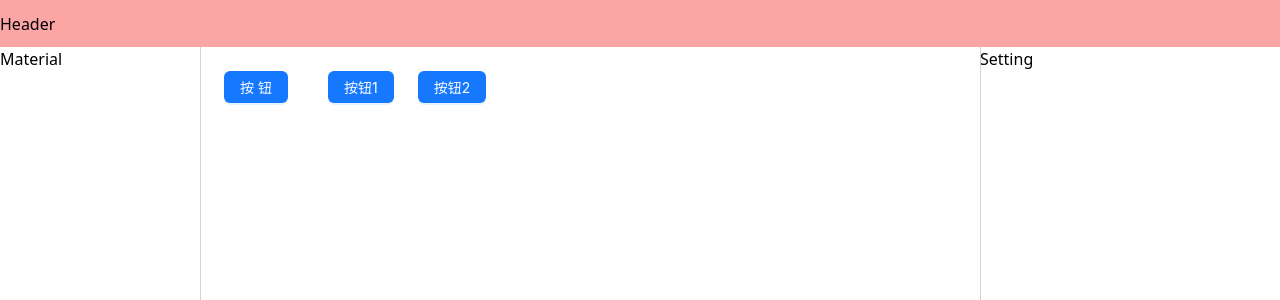
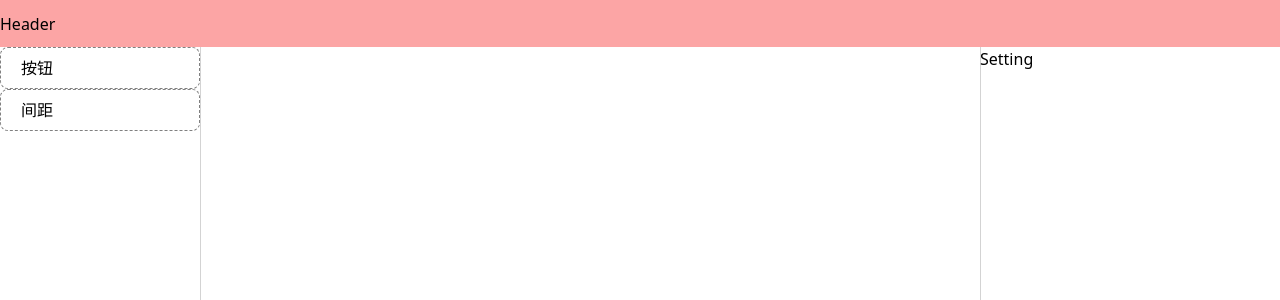
Before and after one commit to Lxhouse/ohda, a React (Vite) app: page / in a window 1280 px wide. Shown: the top 300 px of the page. Built offline with nearby package versions, Linux system fonts and the light colour scheme.

Commit message:
feat: 组件增加了可拖拽能力

```diff
--- a/package.json
+++ b/package.json
@@ -13,6 +13,8 @@
     "allotment": "^1.20.2",
     "antd": "^5.18.3",
     "react": "^18.3.1",
+    "react-dnd": "^16.0.1",
+    "react-dnd-html5-backend": "^16.0.1",
     "react-dom": "^18.3.1"
   },
   "devDependencies": {
--- /dev/null
+++ b/src/editor/common/component-item.tsx
@@ -0,0 +1,47 @@
+import { useDrag } from 'react-dnd';
+import { ItemType } from '@/editor/item-type';
+interface IComponentItemProps {
+  // 组件名称
+  name: string;
+  // 组件描述
+  description: string;
+  // 拖拽结束回调
+  onDragEnd: any;
+}
+const ComponentItem: React.FC<IComponentItemProps> = ({
+  name,
+  description,
+  onDragEnd,
+}) => {
+  const [{ isDragging }, drag] = useDrag(() => ({
+    type: name,
+    collect: (monitor) => ({
+      isDragging: monitor.isDragging(),
+      handlerId: monitor.getHandlerId(),
+    }),
+    end: (_, monitor) => {
+      const dropResult = monitor.getDropResult();
+      console.log(dropResult, 'dropResult');
+      if (!dropResult) return;
+      onDragEnd &&
+        onDragEnd({
+          name,
+          props: name === ItemType.Button ? { children: '按钮' } : {},
+          ...dropResult,
+        });
+    },
+  }));
+  return (
+    <div
+      ref={drag}
+      className={[
+        'border-dashed border-[1px] border-[gray] bg-white cursor-move py-[8px] px-[20px] rounded-lg',
+        isDragging ? 'opacity-40' : 'opacity-100',
+      ].join(' ')}
+    >
+      {description}
+    </div>
+  );
+};
+
+export default ComponentItem;
--- /dev/null
+++ b/src/editor/item-type.ts
@@ -0,0 +1,5 @@
+// src/editor/item-type.ts
+export const ItemType = {
+  Button: 'Button',
+  Space: 'Space',
+};
--- a/src/editor/layouts/material/index.tsx
+++ b/src/editor/layouts/material/index.tsx
@@ -1,6 +1,25 @@
+import ComponentItem from '@/editor/common/component-item';
+import { ItemType } from '@/editor/item-type';
 import React from 'react';
 const Material: React.FC = () => {
-  return <div>Material</div>;
+  const onDragEnd = (dropResult: any) => {
+    console.log(dropResult);
+  };
+
+  return (
+    <div>
+      <ComponentItem
+        onDragEnd={onDragEnd}
+        name={ItemType.Button}
+        description="按钮"
+      />
+      <ComponentItem
+        onDragEnd={onDragEnd}
+        name={ItemType.Space}
+        description="间距"
+      />
+    </div>
+  );
 };
 
 export default Material;
--- a/src/editor/layouts/stage/index.tsx
+++ b/src/editor/layouts/stage/index.tsx
@@ -1,5 +1,7 @@
 import React from 'react';
+import { useDrop } from 'react-dnd';
 import { Button, Space } from 'antd';
+import { ItemType } from '@/editor/item-type';
 
 interface IComponent {
   id: string;
@@ -8,63 +10,49 @@ interface IComponent {
   children?: IComponent[];
 }
 
-const components: IComponent[] = [
-  {
-    id: '1',
-    name: 'Button',
-    props: {
-      type: 'primary',
-      children: '按钮',
-    },
-  },
-  {
-    id: '2',
-    name: 'Space',
-    props: {
-      className: 'ml-10',
-      size: 'large',
-    },
-    children: [
-      {
-        id: '3',
-        name: 'Button',
-        props: {
-          type: 'primary',
-          children: '按钮1',
-        },
-      },
-      {
-        id: '4',
-        name: 'Button',
-        props: {
-          type: 'primary',
-          children: '按钮2',
-        },
-      },
-    ],
-  },
-];
-
 const ComponentMap: Record<string, React.ElementType> = {
   Button,
   Space,
 };
 
+const Stage: React.FC = () => {
+  const components: IComponent[] = [];
+  /** 渲染组件 */
   const renderComponents = (components: IComponent[]): React.ReactNode => {
     return components.map((component) => {
       const ComponentType = ComponentMap[component.name];
-    if (!ComponentType) return null;
+      if (!ComponentType) return;
 
       return React.createElement(
         ComponentType,
-      component.props,
+        { key: component.id, id: component.id, ...component.props },
         component.props.children || renderComponents(component.children || [])
       );
     });
   };
-
-const Stage: React.FC = () => {
-  return <div className="p-[24px]">{renderComponents(components)}</div>;
+  const [{ canDrop }, drag] = useDrop(() => ({
+    //可接受的元素类型
+    accept: [ItemType.Button, ItemType.Space],
+    drop: (_, monitor) => {
+      const didDrop = monitor.didDrop();
+      if (didDrop) return;
+      return { id: 0 };
+    },
+    collect: (monitor) => ({
+      canDrop: monitor.canDrop(),
+    }),
+  }));
+  return (
+    <div
+      ref={drag}
+      className={[
+        'p-[24px] h-[100%]',
+        canDrop ? ` border-2 border-solid border-gray-500` : '',
+      ].join(' ')}
+    >
+      {renderComponents(components)}
+    </div>
+  );
 };
 
 export default Stage;
--- a/src/main.tsx
+++ b/src/main.tsx
@@ -1,10 +1,15 @@
 import React from 'react';
+import { DndProvider } from 'react-dnd';
+import { HTML5Backend } from 'react-dnd-html5-backend';
+
 import ReactDOM from 'react-dom/client';
 import Layout from '@/editor/layouts';
 import './index.css';
 
 ReactDOM.createRoot(document.getElementById('root')!).render(
   <React.StrictMode>
-    <Layout />
+    <DndProvider backend={HTML5Backend}>
+      <Layout />
+    </DndProvider>
   </React.StrictMode>
 );
```
Also changed, not shown: 1 other file (tests, documents, lock files or other folders). Lines whose indentation alone changed are shown as unchanged.
